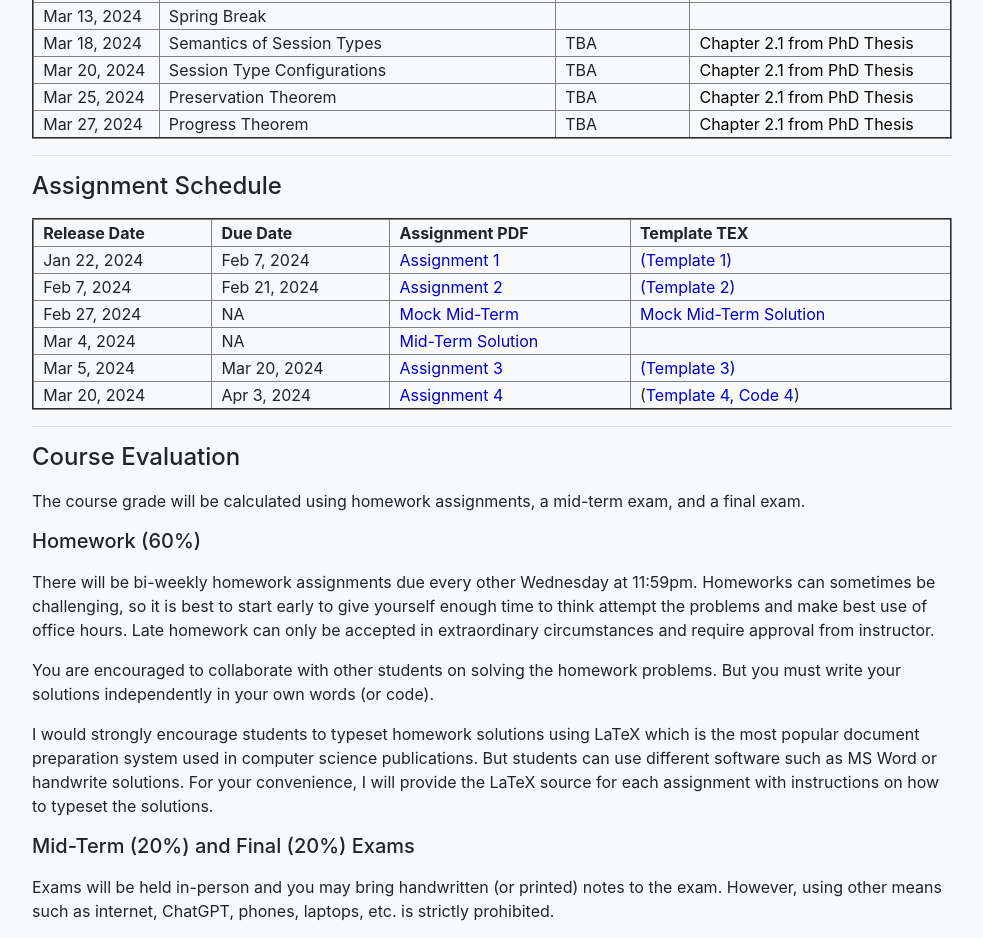
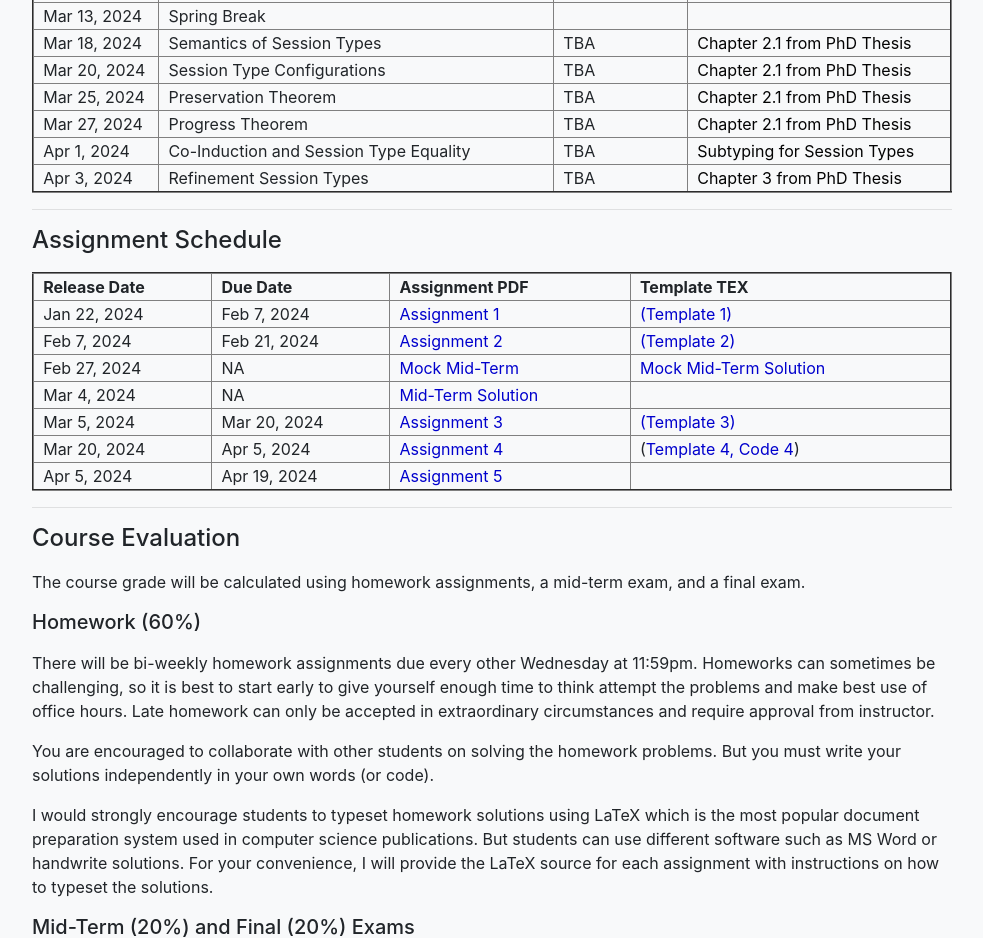
Before and after one commit to ankushdas/ankushdas.github.io, a website with bundled scripts: page CS599.html in a window 1280 px wide. Shown: the part 1198-2136 px from the top of the page, without its empty margins (148-1131 px from the left). Built offline with nearby package versions, Linux system fonts and the light colour scheme.

Commit message:
Assignment 5 added

```diff
--- a/CS599.html
+++ b/CS599.html
@@ -285,6 +285,20 @@
 				<td style="padding-left: 1%"><a href="https://ankushdas.github.io/docs/thesis.pdf">Chapter 2.1 from PhD Thesis</a></td>
 			</tr>
 
+			<tr>
+				<td style="padding-left: 1%">Apr 1, 2024</td>
+				<td style="padding-left: 1%">Co-Induction and Session Type Equality</td>
+				<td style="padding-left: 1%">TBA</td>
+				<td style="padding-left: 1%"><a href="https://www.dcs.gla.ac.uk/~simon/publications/acta05.pdf">Subtyping for Session Types</a></td>
+			</tr>
+
+			<tr>
+				<td style="padding-left: 1%">Apr 3, 2024</td>
+				<td style="padding-left: 1%">Refinement Session Types</td>
+				<td style="padding-left: 1%">TBA</td>
+				<td style="padding-left: 1%"><a href="https://ankushdas.github.io/docs/thesis.pdf">Chapter 3 from PhD Thesis</a></td>
+			</tr>
+
 		</table>
 
 		<hr>
@@ -347,12 +361,20 @@
 
 			<tr>
 				<td style="padding-left: 1%">Mar 20, 2024</td>
-				<td style="padding-left: 1%">Apr 3, 2024</td>
+				<td style="padding-left: 1%">Apr 5, 2024</td>
 				<td style="padding-left: 1%">
 					<a href="assignments/asgn4-problem.pdf"><span style="color: mediumblue;">Assignment 4</span></a></td>
 				<td style="padding-left: 1%">
 					(<a href="assignments/asgn4.tex"><span style="color: mediumblue;">Template 4, </span></a>
 					<a href="assignments/asgn4.rast"><span style="color: mediumblue;">Code 4</span></a>)</td>
+			</tr>
+
+			<tr>
+				<td style="padding-left: 1%">Apr 5, 2024</td>
+				<td style="padding-left: 1%">Apr 19, 2024</td>
+				<td style="padding-left: 1%">
+					<a href="assignments/asgn5-problem.pdf"><span style="color: mediumblue;">Assignment 5</span></a></td>
+				<td style="padding-left: 1%"></td>
 			</tr>
 
 		</table>
```
Also changed, not shown: 1 other file.
